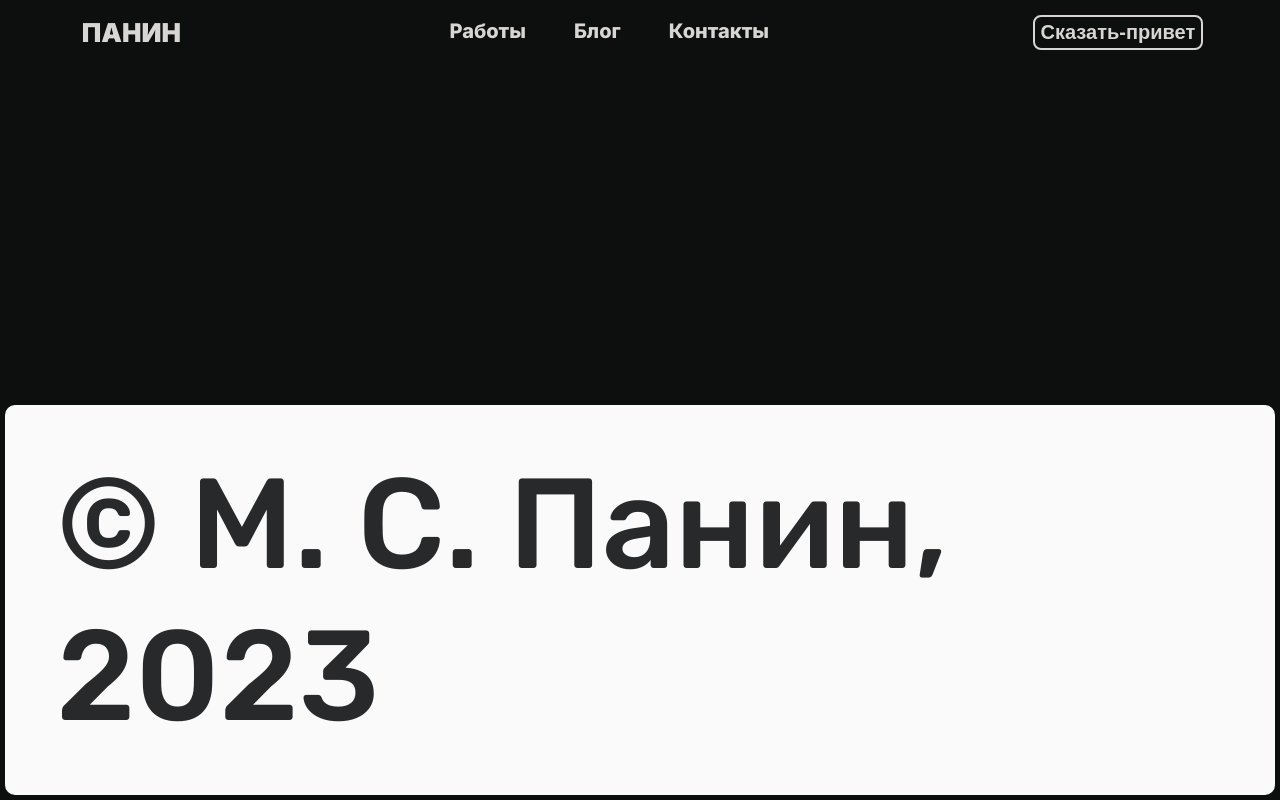
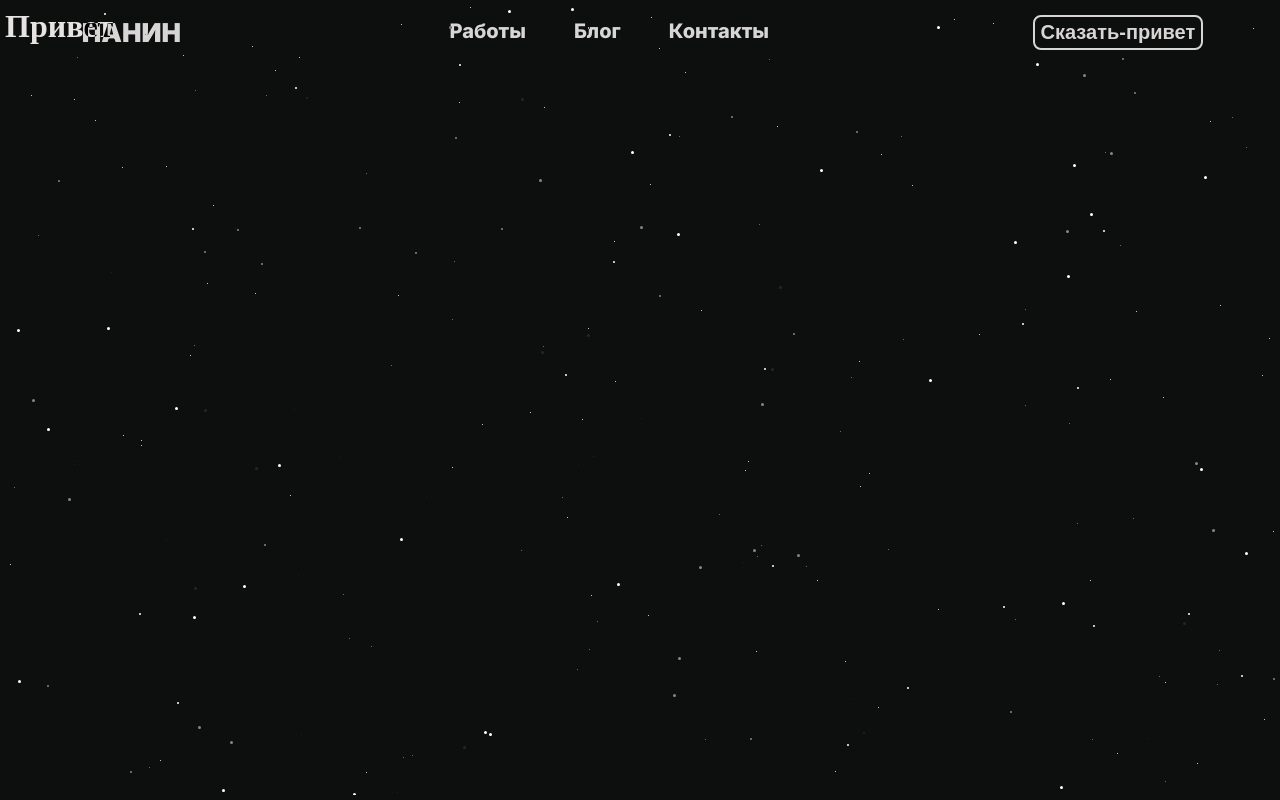
Before and after one commit to mokybrow/portfolio, a Django app: page /hello/ in a window 1280 px wide. Run offline with Django 4.2, Linux system fonts and the light colour scheme.

Commit message:
Добавлен Swiper. Удалён слик слайдер Переделаны страницы Добавлено звёздное небо

```diff
--- a/mainpage/templates/mainpage/mainpage.html
+++ b/mainpage/templates/mainpage/mainpage.html
@@ -18,7 +18,8 @@
                             <img src="{% static 'img/Я2.jpg' %}" alt="Технические чоколадки" class="me-image">
                             <div class="title-text">
                                 <h1 class="title-name">Миша Панин.</h1>
-                                <h1 class="title-name">Разработчик</h1>
+                                <h1 class="title-name">Разработчик,</h1>
+                                <h1 class="title-name">Студент.</h1>
                             </div>
                         </div>
                     </div>
--- a/mainpage/templates/mainpage/say_hi.html
+++ b/mainpage/templates/mainpage/say_hi.html
@@ -10,8 +10,37 @@
 
 {% block content %}
 
+    <div class="hello-page">
+        <div class="hello-swiper">
+            <!-- Additional required wrapper -->
+            <div class="swiper-wrapper contacts-page-swiper">
+                <!-- Slides -->
+                <div class="swiper-slide ">
+                    <div class="constelacao"></div>
+                    <h1 style="color: #E5E4E2">Привет</h1>
+                </div>
 
-    <div class="main-page">
+                <div class="swiper-slide empty-slide half-slide">
+                    <div class="half-element-5">
+
+                    </div>
+                    <div class="half-element">
+
+                    </div>
+                </div>
+
+            </div>
+
+            <!-- If we need pagination -->
+            <div class="swiper-pagination"></div>
+
+            {#                <!-- If we need navigation buttons -->#}
+            {#                <div class="swiper-button-prev"></div>#}
+            {#                <div class="swiper-button-next"></div>#}
+            {##}
+            {#                <!-- If we need scrollbar -->#}
+            {#                <div class="swiper-scrollbar"></div>#}
+        </div>
 
     </div>
 
--- a/static/css/style.css
+++ b/static/css/style.css
@@ -376,7 +376,7 @@ body.lock {
         height: auto;
         max-width: 80%;
         max-height: 60%;
-        margin: 10vh 0;
+        margin: 6vh 0;
         /*width: 50%;*/
         /*height: 100%;*/
         left: 0;
@@ -388,7 +388,6 @@ body.lock {
         color: #E5E4E2;
         font-size: 8vw;
     }
-
 }
 
 
@@ -433,6 +432,29 @@ body.lock {
     overflow: hidden;
 }
 
+
+.contacts-page {
+    display: flex;
+    height: calc(100vh - 10px);
+    position: relative;
+    top: 0;
+    align-items: center;
+    border-radius: 10px;
+    justify-content: center;
+    margin: 5px 5px;
+}
+
+.hello-page {
+    display: flex;
+    height: calc(100vh - 10px);
+    position: relative;
+    top: 0;
+    align-items: center;
+    border-radius: 10px;
+    justify-content: center;
+    margin: 5px 5px;
+}
+
 /*------Днище сайта--------*/
 footer {
     height: calc(50% - 10px);
@@ -465,7 +487,7 @@ hr {
     opacity: 0.5;
 }
 
-/* Настройки маркированного списка */
+/* Выпадающая шторка */
 
 
 .block_2 {
@@ -534,7 +556,7 @@ hr {
     border-radius: 10px;
 }
 
-/*СВАЙПЕР*/
+/*------------------СВАЙПЕР--------------*/
 .swiper {
     width: 100%;
     height: 100%;
@@ -575,8 +597,24 @@ hr {
     transition-duration: 100ms !important;
 }
 
+.contacts-page-swiper{
+    transition-duration: 100ms !important;
+}
 
 .main-swiper {
+    width: 100%;
+    height: 100%;
+    overflow: hidden;
+}
+
+.contacts-swiper {
+    width: 100%;
+    height: 100%;
+    overflow: hidden;
+
+}
+
+.hello-swiper {
     width: 100%;
     height: 100%;
     overflow: hidden;
```
Also changed, not shown: mainpage/templates/mainpage/contacts.html (+13 -1 lines), static/js/script.js (+42 -9 lines).
